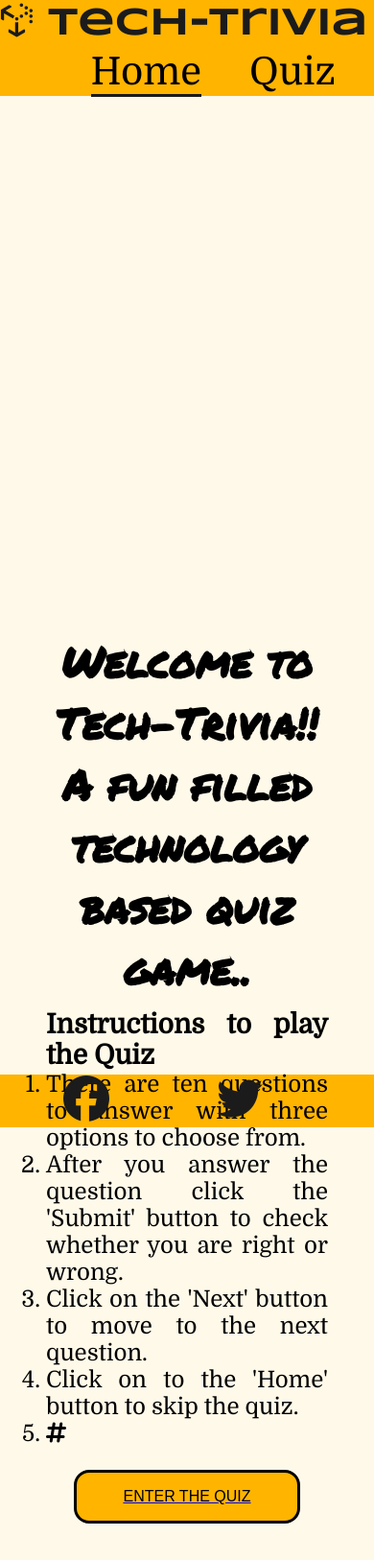
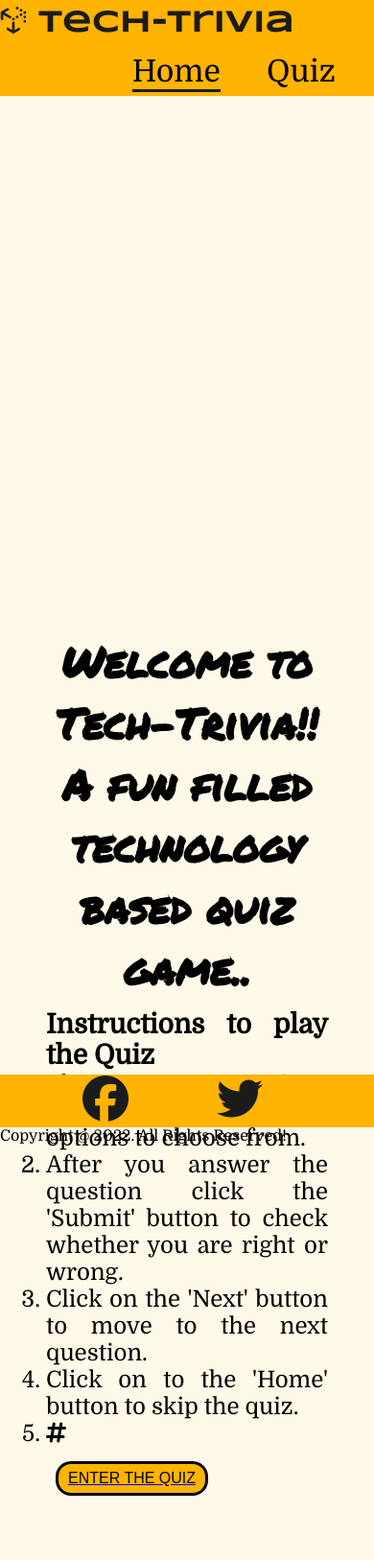
Before and after one commit to SalwinA/tech-trivia, a plain HTML site: page index.html in a window 390 px wide. Shown: the whole page at 96% size. Before the commit the page ends 1588 px from the top, so only its background shows below. Drawn offline with nearby package versions, Linux system fonts and the light colour scheme.

Commit message:
Add responsiveness to pages.

```diff
--- a/assets/css/style.css
+++ b/assets/css/style.css
@@ -1,12 +1,17 @@
 @import url('https://fonts.googleapis.com/css2?family=Domine&family=Lato:wght@300&display=swap');
 @import url('https://fonts.googleapis.com/css2?family=Syncopate:wght@700&display=swap');
 @import url('https://fonts.googleapis.com/css2?family=Permanent+Marker&display=swap');
+
+html {
+    height: 100vh;
+}
 
 * {
     margin: 0;
     padding: 0;
     border: none;
     box-sizing:border-box;
+
 }
 
 /* Header */
@@ -19,7 +24,9 @@ body {
     font-family: Domine, sans-serif;
     background-color: #FFF9E9;
     font-weight: 400;
-
+    display: flex;
+    flex-direction: column;
+    min-height: 100vh;
 }
 
 /* Logo */
@@ -34,7 +41,7 @@ body {
 
 /* Navigation List */
 #nav-ls {
-    font-size: 2.5rem;
+    font-size: 2rem;
     text-align: right;
 }
 
@@ -104,16 +111,22 @@ body {
 
 /* Footer */
 
+footer {
+    height: 100vh;
+}
+
 #social-links {
     text-align: center;
     background: #ffb400;
     font-size: 3rem;
+    margin-top: auto;
 
 }
 
 #social-links>li {
     display: inline;
-    letter-spacing: 50px;
+    letter-spacing: 30px;
+    margin: 10px;
 
 }
 
@@ -136,6 +149,9 @@ body {
     padding: 2rem 4rem;
     border-radius: 1rem;
     box-shadow: rgba(0, 0, 0, 0.24) 0px 3px 8px;
+
+    text-align: left;
+
 }
 
 .question-cont h2 {
@@ -205,7 +221,7 @@ body {
 }
 
 #result-message{
-    height: 10vh;
+    height: 15vh;
     width: 50vw;
     background-color: rgb(127, 246, 255);
     float: right;
@@ -214,3 +230,28 @@ body {
     border-radius: 1rem;
     box-shadow: rgba(0, 0, 0, 0.24) 0px 3px 8px;
 }
+
+@media screen and (max-width:750px) {
+.question-cont, #result-message {
+    width: 100%;
+    margin: auto;
+    height: auto;
+    text-align: left;
+}
+
+#logo {
+
+    font-weight: 775;
+    line-height: 50px;
+    float: center;
+    font-size: 2rem;
+}
+
+#submit, #next, #enter-quiz {
+    float: center;
+    margin: 15px 10px;
+    line-height: 10px;
+    padding: 10px;
+
+}
+}
--- a/index.html
+++ b/index.html
@@ -61,7 +61,9 @@
 
         </ul>
 
-
+<div class="footer-copyright">
+    <p>Copyright @ 2022. All Rights Reserved!</p>
+</div>
     </footer>
 
     <script src="https://kit.fontawesome.com/03b585eb9d.js" crossorigin="anonymous"></script>
```
